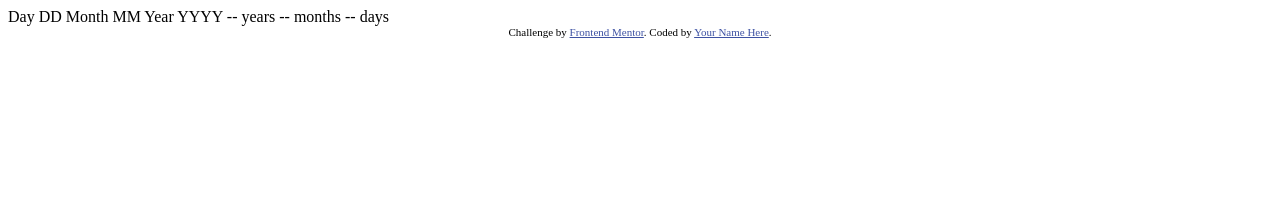
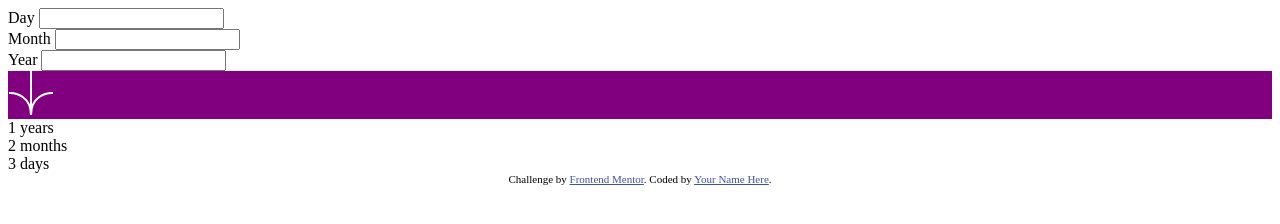
Before and after one commit to rzho17/FEM-age-calculator, a plain HTML site: page index.html in a window 1280 px wide. Drawn offline with Linux system fonts and the light colour scheme.

Commit message:
complete html layout

```diff
--- a/index.html
+++ b/index.html
@@ -1,37 +1,81 @@
 <!DOCTYPE html>
 <html lang="en">
   <head>
-  <meta charset="UTF-8">
-  <meta name="viewport" content="width=device-width, initial-scale=1.0"> <!-- displays site properly based on user's device -->
+    <meta charset="UTF-8" />
+    <meta name="viewport" content="width=device-width, initial-scale=1.0" />
+    <!-- displays site properly based on user's device -->
 
-  <link rel="icon" type="image/png" sizes="32x32" href="./assets/images/favicon-32x32.png">
+    <link
+      rel="icon"
+      type="image/png"
+      sizes="32x32"
+      href="./assets/images/favicon-32x32.png"
+    />
+
+    <link rel="stylesheet" href="styles.css" />
 
     <title>Frontend Mentor | Age calculator app</title>
 
     <!-- Feel free to remove these styles or customise in your own stylesheet 👍 -->
     <style>
-    .attribution { font-size: 11px; text-align: center; }
-    .attribution a { color: hsl(228, 45%, 44%); }
+      .attribution {
+        font-size: 11px;
+        text-align: center;
+      }
+      .attribution a {
+        color: hsl(228, 45%, 44%);
+      }
     </style>
   </head>
   <body>
-
-  Day
-  DD
-
-  Month
-  MM
-
-  Year
-  YYYY
-
-  -- years
-  -- months
-  -- days
+    <main>
+      <div class="calculatorContainer">
+        <div class="inputContainer">
+          <div class="input">
+            <label for="day">Day</label>
+            <input type="number" name="day" id="day" />
+            <div class="error day"></div>
+          </div>
+          <div class="input">
+            <label for="month">Month</label>
+            <input type="number" name="month" id="month" />
+            <div class="error month"></div>
+          </div>
+          <div class="input">
+            <label for="year">Year</label>
+            <input type="number" name="year" id="year" />
+            <div class="error year"></div>
+          </div>
+        </div>
+        <div class="middleContainer">
+          <div class="iconHolder">
+            <img src="assets/images/icon-arrow.svg" alt="arrow pointing down" />
+          </div>
+        </div>
+        <div class="outputContainer">
+          <div class="years">
+            <span class="yearNum num">1</span>
+            <span class="describer">years</span>
+          </div>
+          <div class="months">
+            <span class="monthNum num">2</span>
+            <span class="describer">months</span>
+          </div>
+          <div class="days">
+            <span class="dayNum num">3</span>
+            <span class="describer">days</span>
+          </div>
+        </div>
+      </div>
+    </main>
 
     <div class="attribution">
-    Challenge by <a href="https://www.frontendmentor.io?ref=challenge" target="_blank">Frontend Mentor</a>.
-    Coded by <a href="#">Your Name Here</a>.
+      Challenge by
+      <a href="https://www.frontendmentor.io?ref=challenge" target="_blank"
+        >Frontend Mentor</a
+      >. Coded by <a href="#">Your Name Here</a>.
     </div>
+
+    <script src="app.js"></script>
   </body>
 </html>
--- /dev/null
+++ b/styles.css
@@ -0,0 +1,3 @@
+.iconHolder {
+  background-color: purple;
+}
```
Also changed, not shown: app.js (added). Lines whose indentation alone changed are shown as unchanged.
